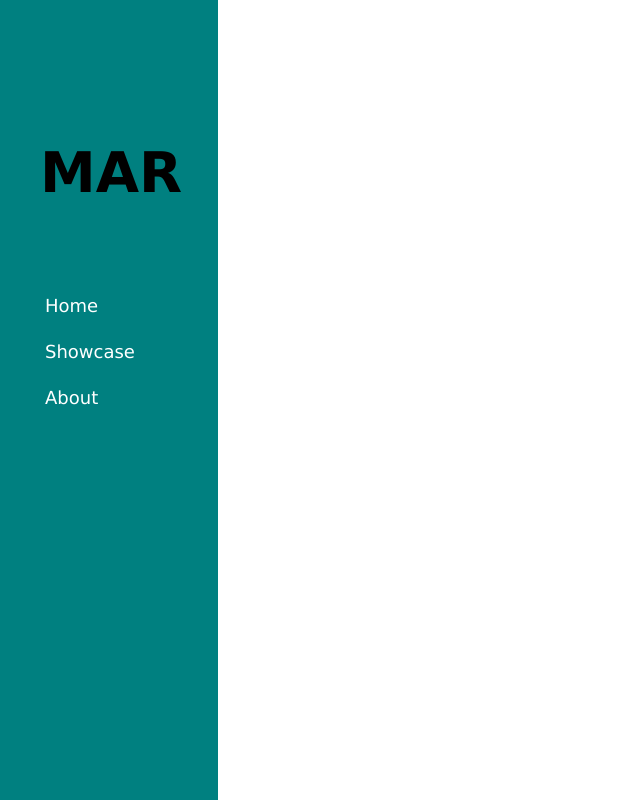
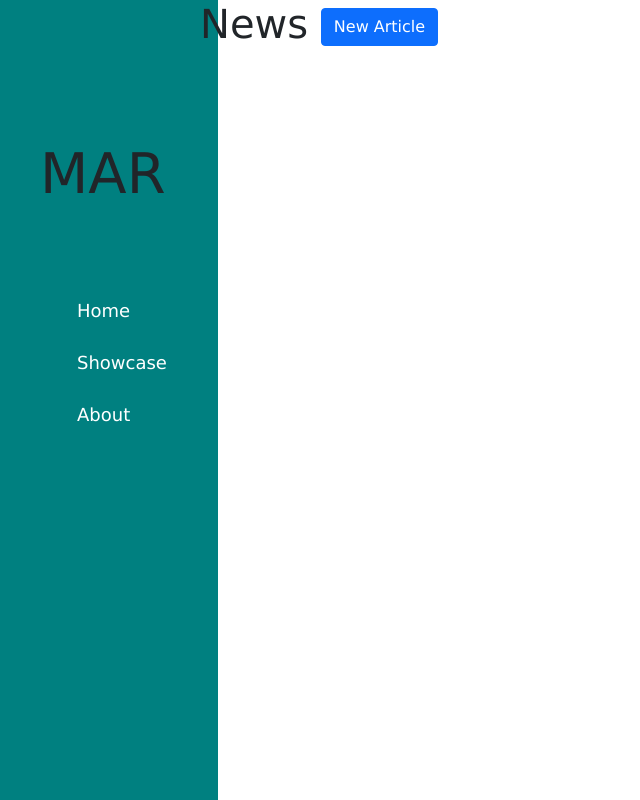
Before and after one commit to abdifatahAbdulkadir/MAR, a website: page src/index.html in a window 1280 px wide. Shown: the whole page, without its empty margins (0-640 px from the left). Drawn offline with nearby package versions, Linux system fonts and the light colour scheme.

Commit message:
added style and changed button

```diff
--- a/src/index.html
+++ b/src/index.html
@@ -5,6 +5,8 @@
     <meta http-equiv="X-UA-Compatible" content="IE=edge">
     <meta name="viewport" content="width=device-width, initial-scale=1.0">
     <link rel="stylesheet" href="style.css">
+    <link href="https://cdn.jsdelivr.net/npm/bootstrap@5.0.0-beta2/dist/css/bootstrap.min.css" rel="stylesheet" integrity="sha384-BmbxuPwQa2lc/FVzBcNJ7UAyJxM6wuqIj61tLrc4wSX0szH/Ev+nYRRuWlolflfl" crossorigin="anonymous">
+
     <title>MAR</title>
 
 </head>
@@ -24,5 +26,9 @@
         </div>
     </div>
 
+    <div class="h1">
+        <h1 >News <button type="submit" class="btn btn-primary" > New Article </button></h1>
+
+    </div>
 </body>
 </html>
```
